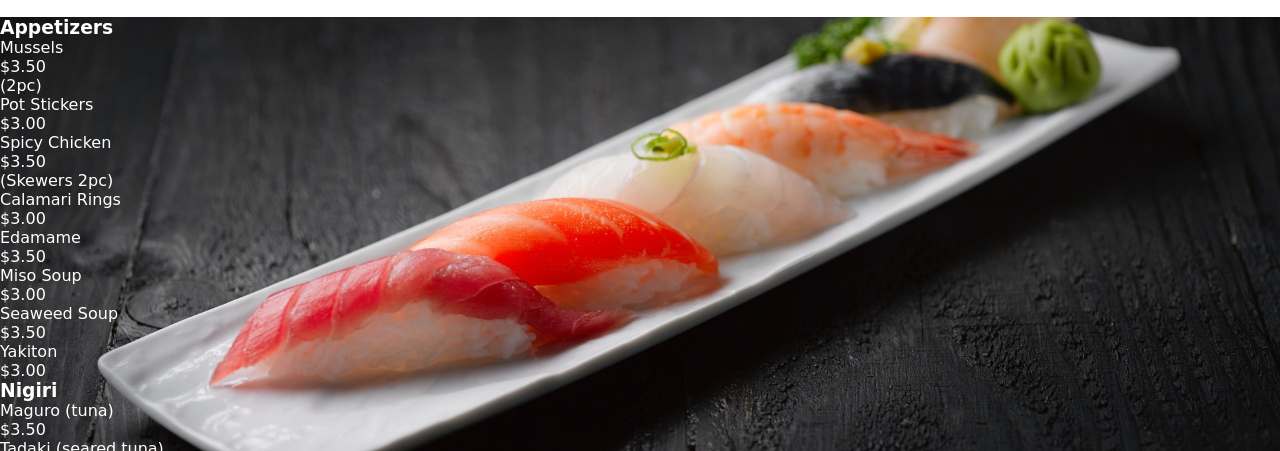
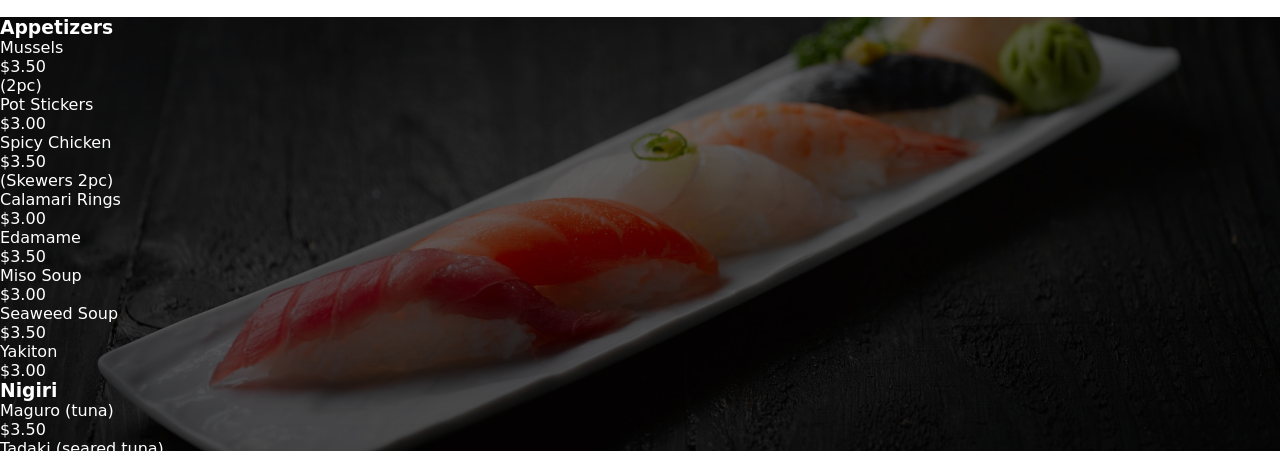
Before and after one commit to wcolts2000/ohana, a website: page menu.html in a window 1280 px wide. Shown: the part 349-800 px from the top of the page. Drawn offline with Linux system fonts and the light colour scheme; a web font is replaced by a local one.

```diff
--- a/styles/pages/_menu.scss
+++ b/styles/pages/_menu.scss
@@ -1,6 +1,6 @@
 .menu-main {
   position: relative;
-  background-image: url("/assets/images/sushi.JPG");
+  background-image: linear-gradient(rgba(0,0,0,.5), rgba(0,0,0,.7)), url("/assets/images/sushi.JPG");
   background-position: center;
   background-attachment: fixed;
   background-repeat: no-repeat;
```
Also changed, not shown: styles/styles.css.
